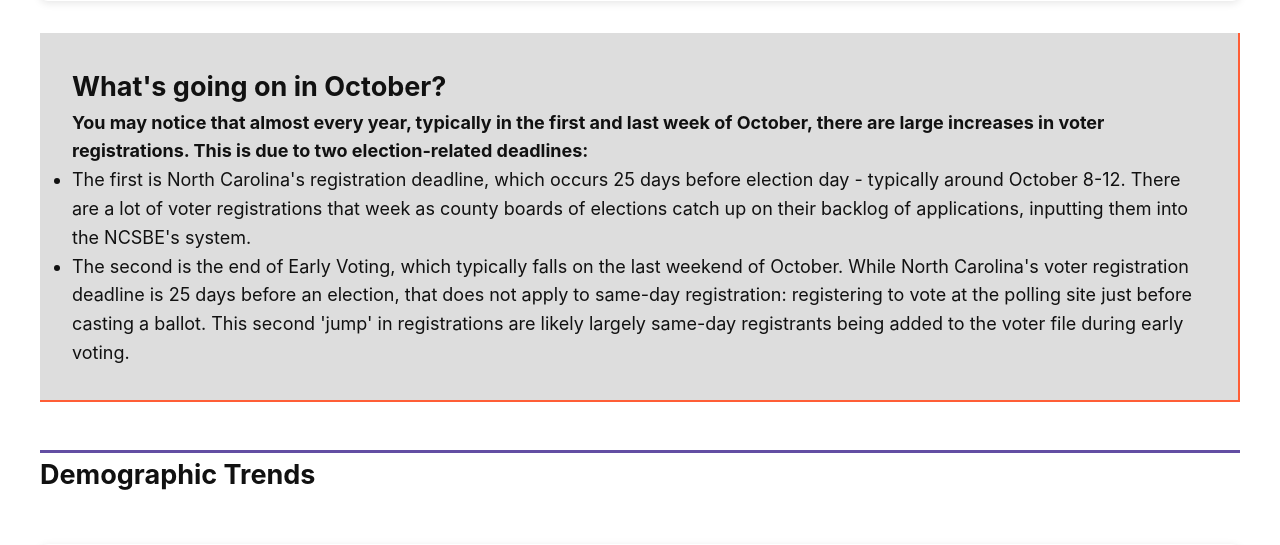
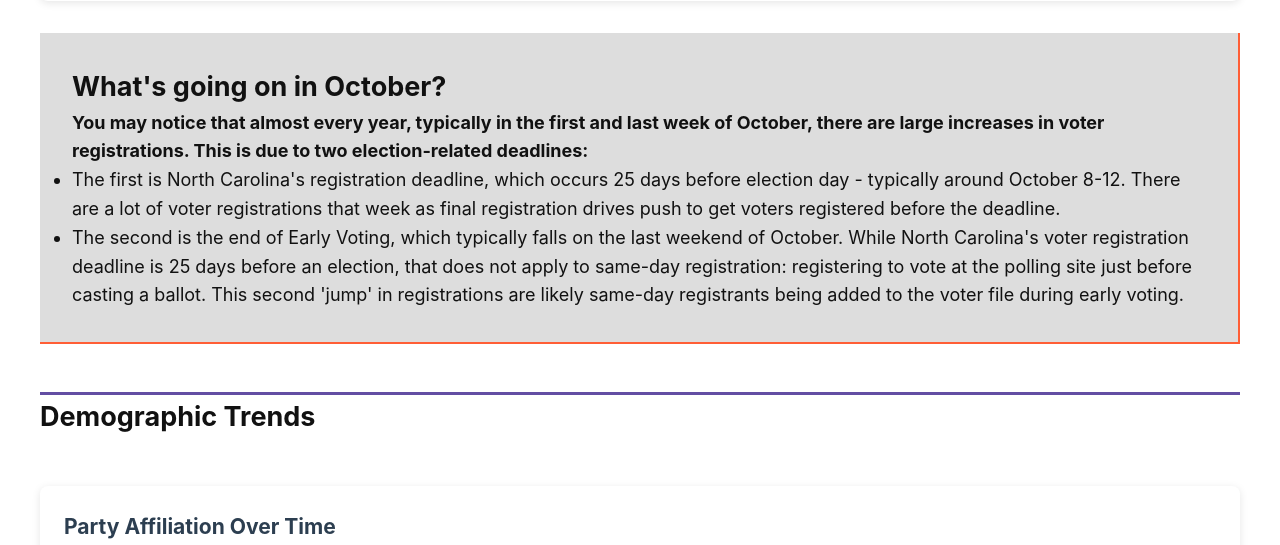
Before and after one commit to Jakk2001/NCVotes, a Flask app: template src/frontend/templates/trends.html in a window 1280 px wide. Shown: the part 2048-2593 px from the top of the page. Run offline with Flask 3, Linux system fonts and the light colour scheme; the template is opened without the code that fills it, so the values that code supplies are empty.

Commit message:
Updated October information

```diff
--- a/src/frontend/templates/trends.html
+++ b/src/frontend/templates/trends.html
@@ -320,15 +320,14 @@
                             <ul>
                                 <li>The first is North Carolina's
                                     registration deadline, which occurs 25 days before election day - typically around October 8-12. There are a lot
-                                    of voter registrations that week as county boards of elections catch up on their backlog of applications, inputting
-                                    them into the NCSBE's system.
+                                    of voter registrations that week as final registration drives push to get voters registered before the deadline.
                                 </li>
 
                                 <li>
                                     The second is the end of Early Voting, which typically falls on the last weekend of October.
                                     While North Carolina's voter registration deadline is 25 days before an election, that does not apply to same-day registration:
                                     registering to vote at the polling site just before casting a ballot.
-                                    This second 'jump' in registrations are likely largely same-day registrants being added to the voter file during early voting.
+                                    This second 'jump' in registrations are likely same-day registrants being added to the voter file during early voting.
                                 </li>
                             </ul>
                         </div>
```
